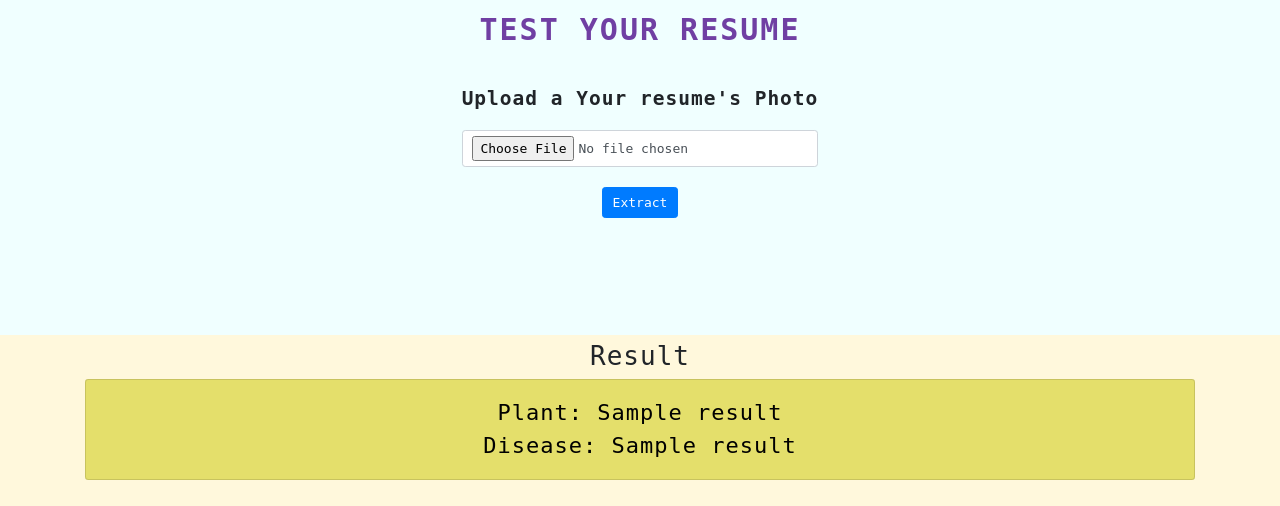
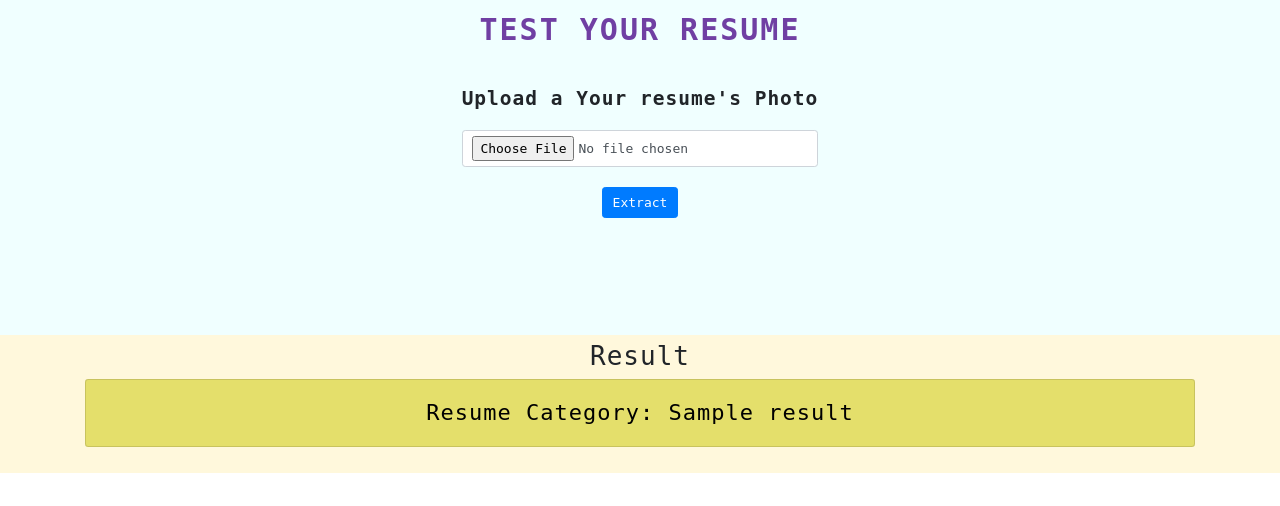
Before and after one commit to KhageshorGiri/ResumeParser, a Flask app: template src/templates/prediction.html in a window 1280 px wide. Shown: the part 1548-2054 px from the top of the page. After the commit the page ends 2021 px from the top, so only its background shows below. Run offline with Flask 3, Linux system fonts and the light colour scheme; the template is opened without the code that fills it: most values are stand-ins (such as "Sample title", 1, 10 or a date in 2020); parts of the project's set-up code (start-up, migrations or seed data) failed here and were passed over; some libraries are stand-ins or nearby versions.

Commit message:
compliting flask web application with model

```diff
--- a/src/app.py
+++ b/src/app.py
@@ -8,6 +8,7 @@ from PIL import Image
 import pickle
 from utils.preprocessing import clean_resume
 from utils.textextraction import convert_file_to_text
+from utils.config import category_mapping
 
 #loading models
 clf = pickle.load(open('Models/clf.pkl','rb'))
@@ -33,14 +34,14 @@ def extract():
         resume_text = convert_file_to_text(resume_file_path)
         clean_text = clean_resume(resume_text)
         prediction = predict_result(clean_text)
-        print(prediction)
 
-    return render_template("index.html", title=title)  # Redirect to the home page
+    return render_template('prediction.html', status = 200, result = prediction, title=title)  # Redirect to the home page
     # return render_template('index.html', status=500, res = "Internal Server Error ")
 
 def predict_result(text):
     input_features = tf.transform([text])
-    return clf.predict(input_features)[0]
+    prediction_id = clf.predict(input_features)[0]
+    return category_mapping[prediction_id]
 
 if __name__ == "__main__":
     app.run(debug =True)
--- a/src/templates/index.html
+++ b/src/templates/index.html
@@ -140,7 +140,7 @@ Typically, large companies do not have enough time to open each CV, so they use
           <div class="form-group text-center">
             <h4 for="exampleFormControlFile1"><b>Upload a Your resume's Photo</b></h4>
             <br />
-            <input type="file" name="file" class="form-control" id="inputImage" onchange=previewImage(event) required >
+            <input type="file" name="file" class="form-control" id="inputImage" required >
             <br />
             <button class="btn btn-primary" type="submit"> Extract </button>
           </div>
@@ -166,30 +166,6 @@ Typically, large companies do not have enough time to open each CV, so they use
 
   <script>
 
-    function previewImage(event) {
-
-      var reader = new FileReader();
-      reader.onload = function () {
-        var output = document.getElementById('output-image')
-        output.src = reader.result;
-        localStorage.setItem("storedImage", reader.result);
-      }
-      reader.readAsDataURL(event.target.files[0]);
-    }
-
-
-    function displayImg(){
-      var storedImage = localStorage.getItem("storedImage");
-      console.log(storedImage);
-      if(storedImage){
-        document.getElementById("crop_img").src =  storedImage;
-      }
-    }
-    if(document.getElementById('pred_value') != null){
-      window.onload = displayImg();
-    }
-
-
 
   </script>
 </body>
--- a/src/templates/prediction.html
+++ b/src/templates/prediction.html
@@ -21,8 +21,7 @@
         </div>
         <div class="col-sm py-2 ">
             <div class="card card-body" style="justify-content: center; background-color:rgba(228, 222, 104, 0.967)">
-                <p class="text-center" id="pred_value" style="color: black; font-size: 22px;" value="{{result[1]}}">Plant: {{result[1]}}</p>
-                <p class="text-center" style="color: black; font-size: 22px;">Disease: {{result[0]}}</p>
+                <p class="text-center" id="pred_value" style="color: black; font-size: 22px;" value="{{result[1]}}">Resume Category: {{result}}</p>
             </div>
         </div>
     </div>
```
Also changed, not shown: 1 other file.
